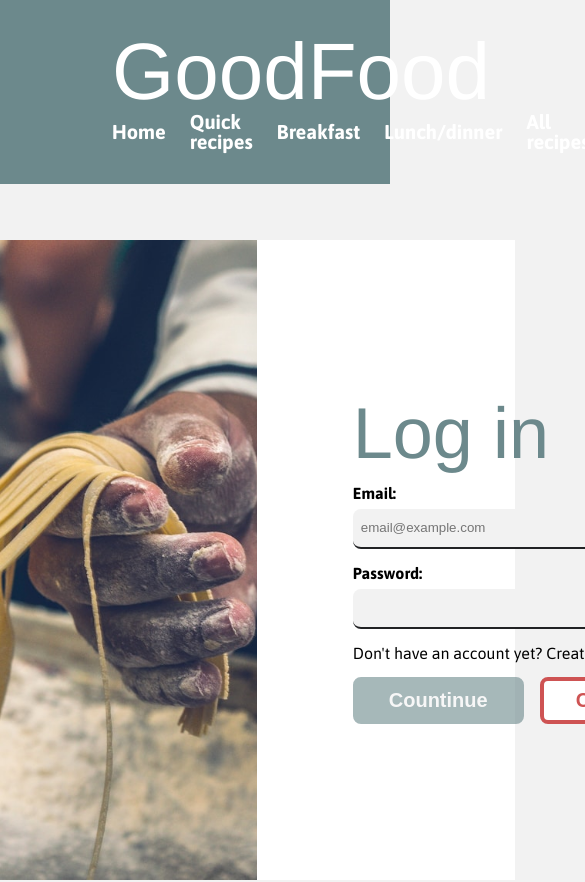
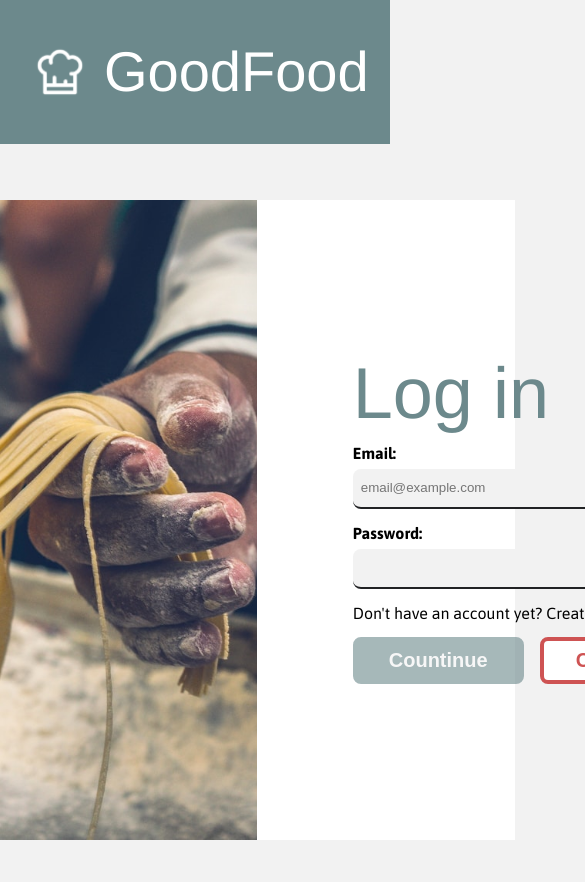
Before and after one commit to avilrod3004/Proyecto4_GoodFood, a React (Vite) app: page /login in a window 390 px wide. Shown: the top 882 px of the page, 585 px wide, since content can reach past the window. Built offline with nearby package versions, Linux system fonts and the light colour scheme; no server answers; grey boxes are pictures that could not be loaded; a web font is replaced by a local one.

Commit message:
resposive header movil

```diff
--- a/src/layouts/components/UserMenu.jsx
+++ b/src/layouts/components/UserMenu.jsx
@@ -9,6 +9,7 @@ import {notifyError, notifySuccess} from "../../utils/Toast.jsx";
 import ProfileIcon from "../../assets/user.svg"
 import EditIcon from "../../assets/edit.svg"
 import {ThemeContext} from "../../context/ThemeContext.jsx";
+import IconMenu from "../../assets/menu.svg"
 
 /**
  * Menú de botones del usuario.
@@ -79,6 +80,10 @@ const UserMenu = () => {
                 }
             </a>
 
+            <a className="usuario__menu">
+                <img src={IconMenu} alt="Menu" className="menu__icono"/>
+            </a>
+
             <ToastContainer/>
         </nav>
     );
--- a/src/sass/components/_navbar.scss
+++ b/src/sass/components/_navbar.scss
@@ -17,3 +17,26 @@
 .listado__opcion:hover {
   text-decoration: underline;
 }
+
+@media (max-width: 1380px) {
+  .navegacion__menu {
+    display: flex;
+    align-items: center;
+  }
+
+  .menu__listado {
+    display: none;
+  }
+}
+
+@media (max-width: 700px) {
+  .menu__nombre {
+    font-size: 4rem;
+  }
+}
+
+@media (max-width: 400px) {
+  .menu__nombre {
+    font-size: 3.5rem;
+  }
+}
--- a/src/sass/components/_usermenu.scss
+++ b/src/sass/components/_usermenu.scss
@@ -28,3 +28,21 @@
 .boton__imagen {
   height: 2rem;
 }
+
+.usuario__menu {
+  display: none;
+}
+
+.menu__icono {
+  height: 2rem;
+}
+
+@media (max-width: 1380px) {
+  .usuario__listado, .usuario__tema {
+    display: none;
+  }
+
+  .usuario__menu {
+    display: block;
+  }
+}
--- a/src/sass/layout/_header.scss
+++ b/src/sass/layout/_header.scss
@@ -10,7 +10,70 @@
   @include padding(2rem, 2rem, 6rem, 6rem);
 }
 
+.cabecera__nombre {
+  display: none;
+}
+
 .cabecera__navegacion {
   display: flex;
   gap: 1rem;
 }
+
+.logo__imagen {
+  height: 7rem;
+  min-height: 1rem;
+}
+
+@media (max-width: 1380px) {
+  .cabecera__navegacion {
+    justify-content: center;
+  }
+
+  .navegacion__logo {
+    width: 4.5rem;
+  }
+}
+
+@media (max-width: 1015px) {
+  .cabecera {
+    @include padding(1rem, 1rem, 4rem, 4rem);
+  }
+}
+
+@media (max-width: 728px) {
+  .cebecera {
+    @include padding(1rem, 1rem, 3rem, 3rem);
+  }
+}
+
+@media (max-width: 700px) {
+  .navegacion__logo {
+    width: 3.5rem;
+  }
+}
+
+@media (max-width: 620px) {
+  .cabecera {
+    @include padding(1rem, 1rem, 2rem, 2rem);
+  }
+}
+
+@media (max-width: 600px) {
+  .cebecera {
+    @include padding(1rem, 1rem, 2rem, 2rem);
+
+  }
+}
+
+@media (max-width: 500px) {
+  .cebecera {
+    @include padding(0.5rem, 0.5rem, 2rem, 2rem);
+
+  }
+}
+
+@media (max-width: 400px) {
+  .navegacion__logo {
+    font-size: 0.5rem;
+  }
+}
```
Also changed, not shown: src/assets/GoodFood_logo.svg.
